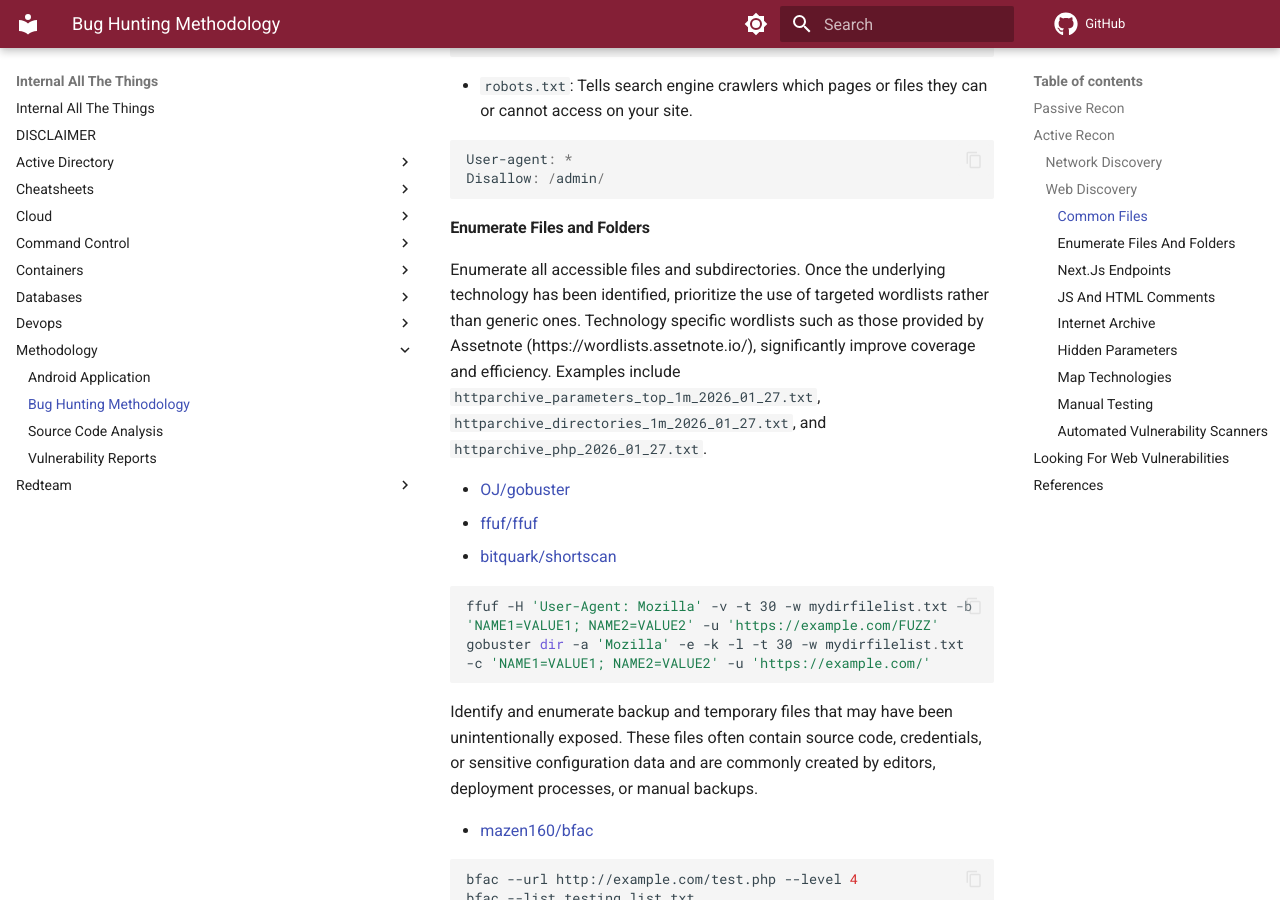
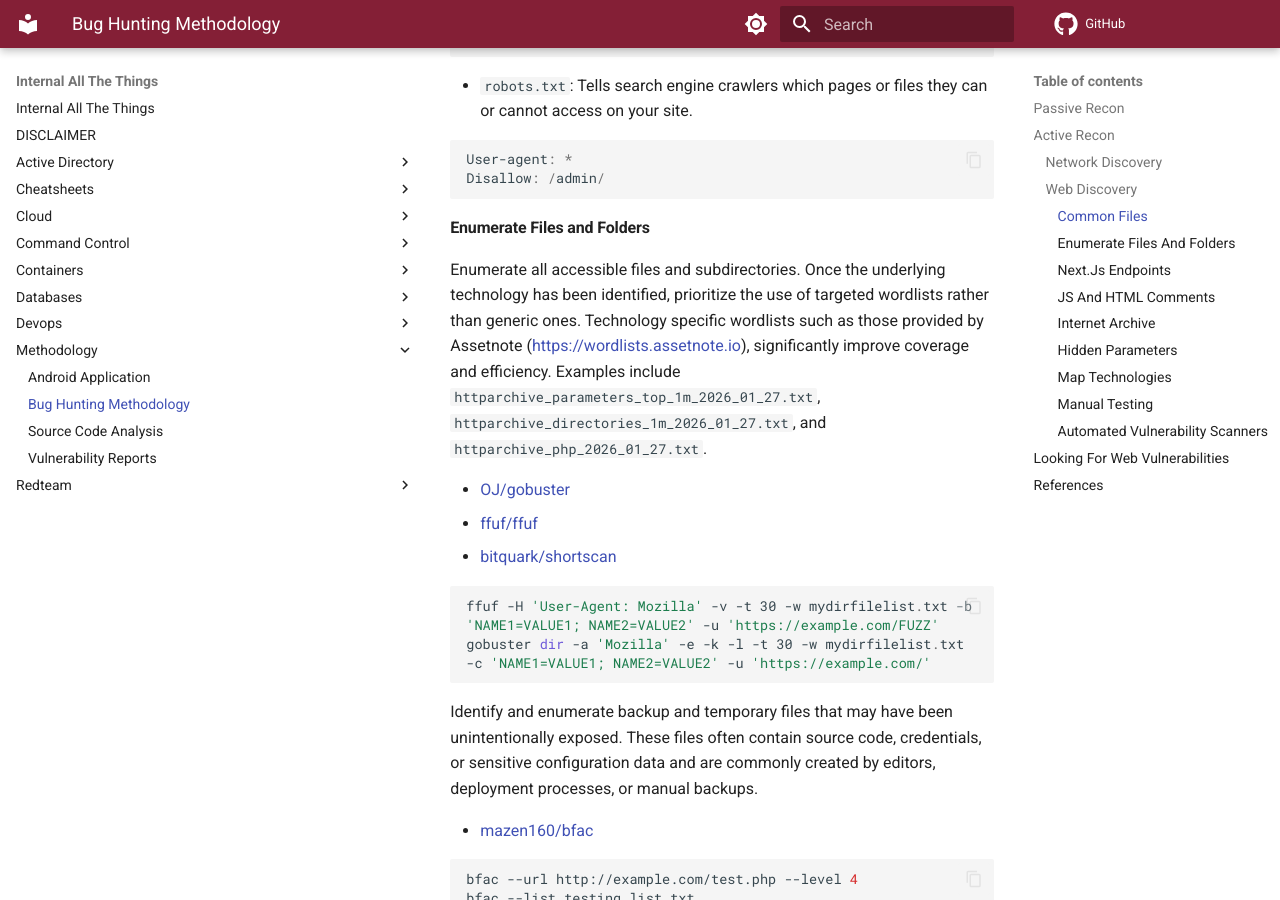
Before and after one commit to swisskyrepo/InternalAllTheThings, an MkDocs documentation site: the page built from docs/methodology/bug-hunting-methodology.md, in a window 1280 px wide and 900 px high, scrolled down 2903 px. Built offline with MkDocs 1.6.1 and Material for MkDocs 9.7.7, drawn with Linux system fonts in a browser that asks for light colours; comment, search, counter and statistics services are not loaded; part of the change alters nothing that is shown.

```diff
--- a/docs/methodology/bug-hunting-methodology.md
+++ b/docs/methodology/bug-hunting-methodology.md
@@ -136,7 +136,7 @@
 
 #### Enumerate Files and Folders
 
-Enumerate all accessible files and subdirectories. Once the underlying technology has been identified, prioritize the use of targeted wordlists rather than generic ones. Technology specific wordlists such as those provided by Assetnote (https://wordlists.assetnote.io/), significantly improve coverage and efficiency. Examples include `httparchive_parameters_top_1m_2026_01_27.txt`, `httparchive_directories_1m_2026_01_27.txt`, and `httparchive_php_2026_01_27.txt`.
+Enumerate all accessible files and subdirectories. Once the underlying technology has been identified, prioritize the use of targeted wordlists rather than generic ones. Technology specific wordlists such as those provided by Assetnote ([https://wordlists.assetnote.io](https://wordlists.assetnote.io)), significantly improve coverage and efficiency. Examples include `httparchive_parameters_top_1m_2026_01_27.txt`, `httparchive_directories_1m_2026_01_27.txt`, and `httparchive_php_2026_01_27.txt`.
 
 * [OJ/gobuster](https://github.com/OJ/gobuster)
 * [ffuf/ffuf](https://github.com/ffuf/ffuf)
```
Also changed, not shown: docs/active-directory/deployment-sccm.md (line endings or trailing spaces), docs/active-directory/deployment-scom.md (line endings or trailing spaces).
